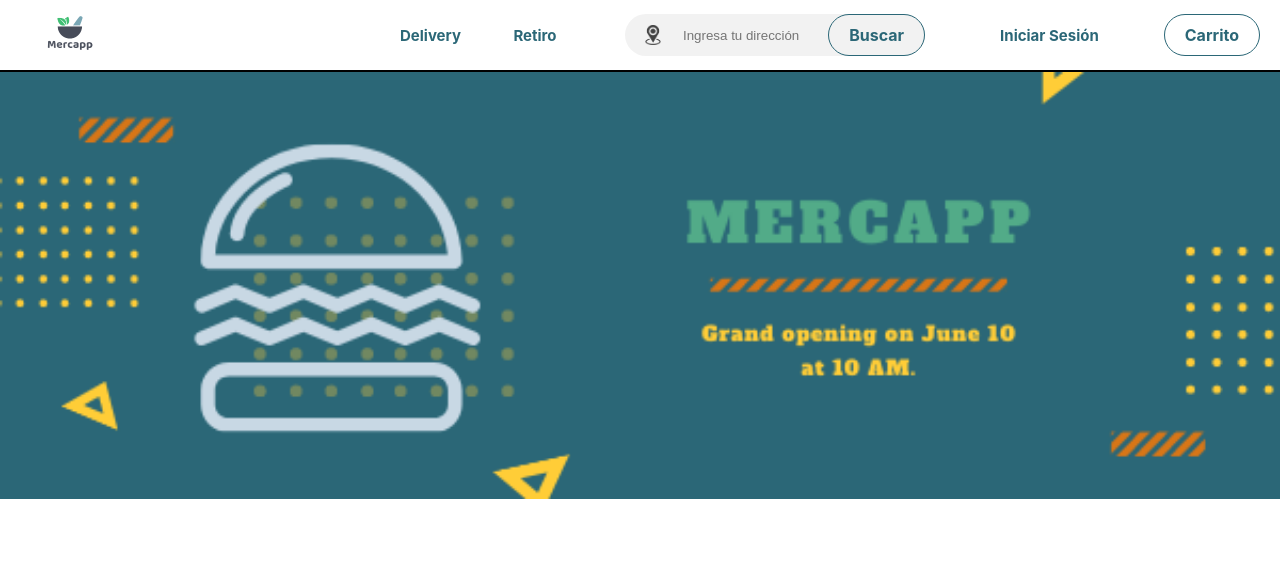
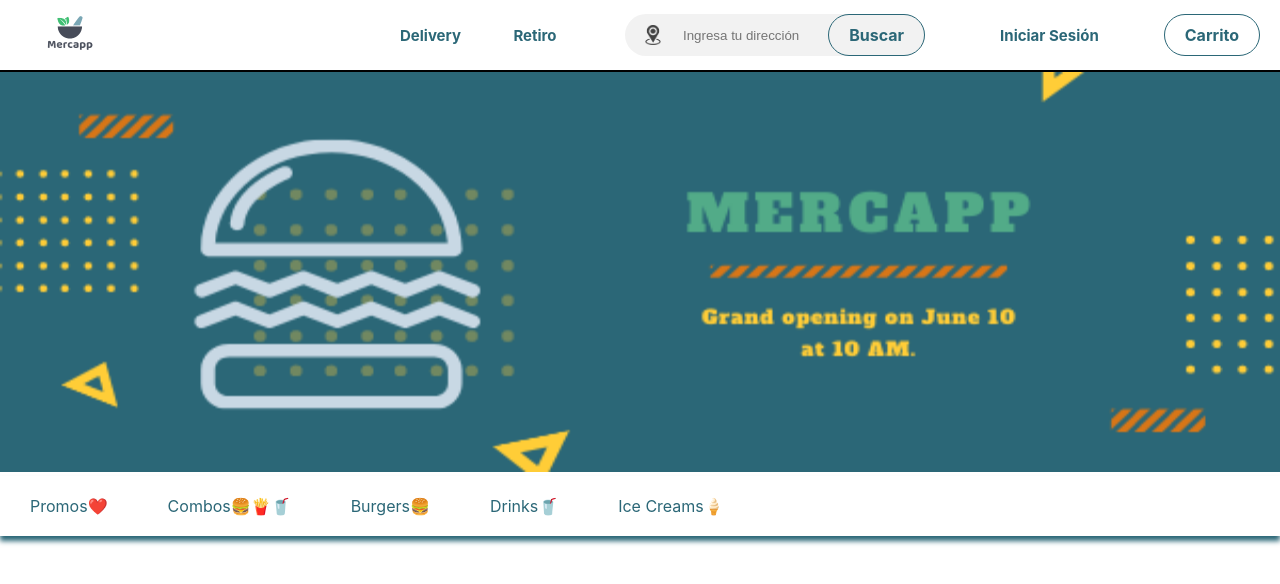
Before and after one commit to chirinosjor/mercapp, a React (Create React App) app: page / in a window 1280 px wide. Shown: the top 584 px of the page. Built offline with nearby package versions, Linux system fonts and the light colour scheme.

Commit message:
Categories v1 finished

```diff
--- a/src/App.js
+++ b/src/App.js
@@ -1,12 +1,14 @@
 import './App.css';
 import Header from './components/Header.jsx'
 import Banner from './components/Banner.jsx'
+import Categories from './components/Categories.jsx'
 
 function App() {
   return (
     <div className="App">
       <Header />
       <Banner />
+      <Categories />
     </div>
   );
 }
--- a/src/components/Banner.jsx
+++ b/src/components/Banner.jsx
@@ -4,7 +4,7 @@
 
 const Banner = () => {
   return (
-    <div className='bannerCointainer'>
+    <div className='bannerContainer'>
       <img src={banner1} alt="" className='banner'/>
     </div>
   )
--- /dev/null
+++ b/src/components/Categories.jsx
@@ -0,0 +1,16 @@
+import React from 'react'
+import categories from '../styles/Categories.css'
+
+const Categories = () => {
+  return (
+    <div className='categoriesContainer'>
+      <a href="">Promos❤️</a>
+      <a href="">Combos🍔🍟🥤</a>
+      <a href="">Burgers🍔</a>
+      <a href="">Drinks🥤</a>
+      <a href="">Ice Creams🍦</a>
+    </div>
+  )
+}
+
+export default Categories
--- a/src/styles/Banner.css
+++ b/src/styles/Banner.css
@@ -1,8 +1,6 @@
-.bannerContainer {
-  width: 100%;
-}
 .banner {
   width: 100%;
+  height: 400px;
   min-width: 400px;
   background-size: cover;
   background-position: center;
--- /dev/null
+++ b/src/styles/Categories.css
@@ -0,0 +1,22 @@
+.categoriesContainer {
+  height: 60px;
+  display: flex;
+  align-items: center;
+  -webkit-box-shadow:0px 5px 5px var(--dark-blue);
+  -moz-box-shadow:0px 5px 5px var(--dark-blue);
+  box-shadow:0px 5px 5px var(--dark-blue);
+}
+
+.categoriesContainer a {
+  text-decoration: none;
+  padding: 10px;
+  color: var(--dark-blue);
+  margin: 0 20px;
+}
+
+.categoriesContainer a:hover {
+  color: var(--turquoise);
+  -webkit-box-shadow:0px 2px 0px var(--dark-blue);
+  -moz-box-shadow:0px 2px 0px var(--dark-blue);
+  box-shadow:0px 2px 0px var(--dark-blue);
+}
```
